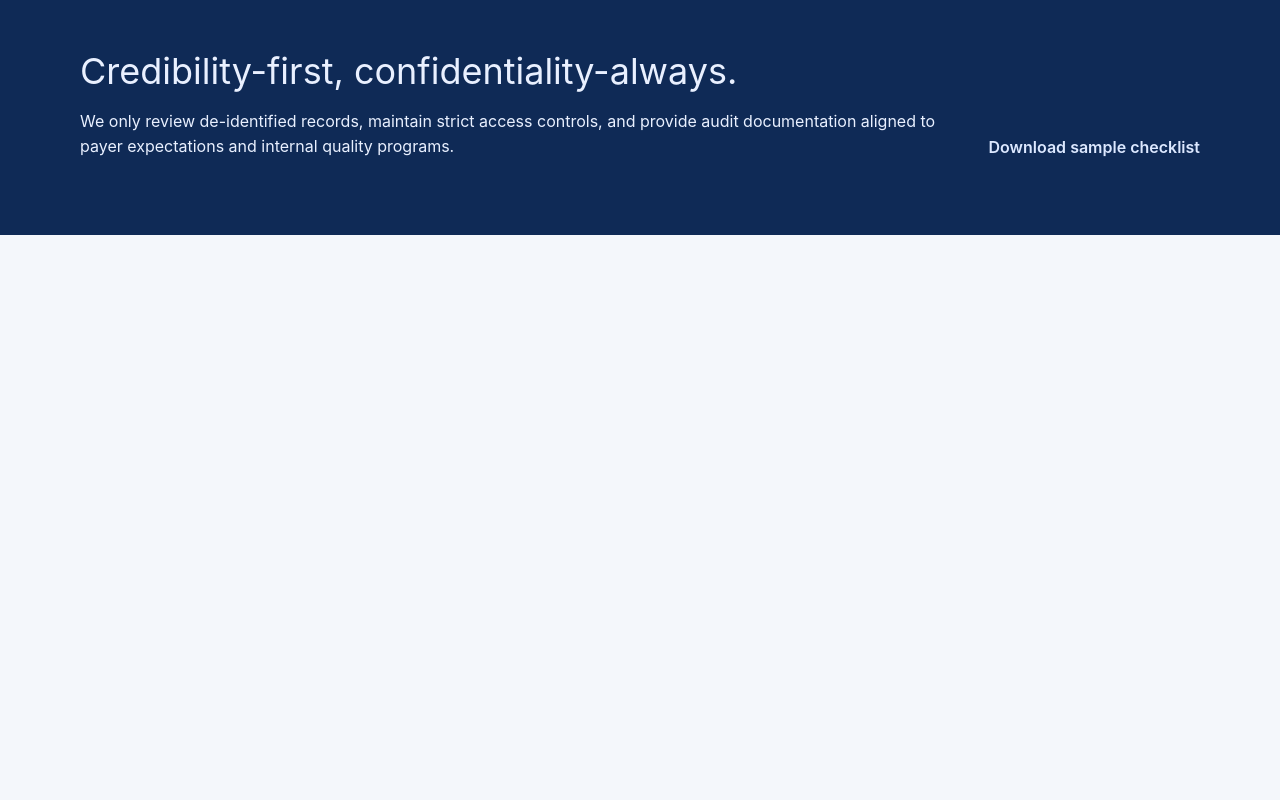
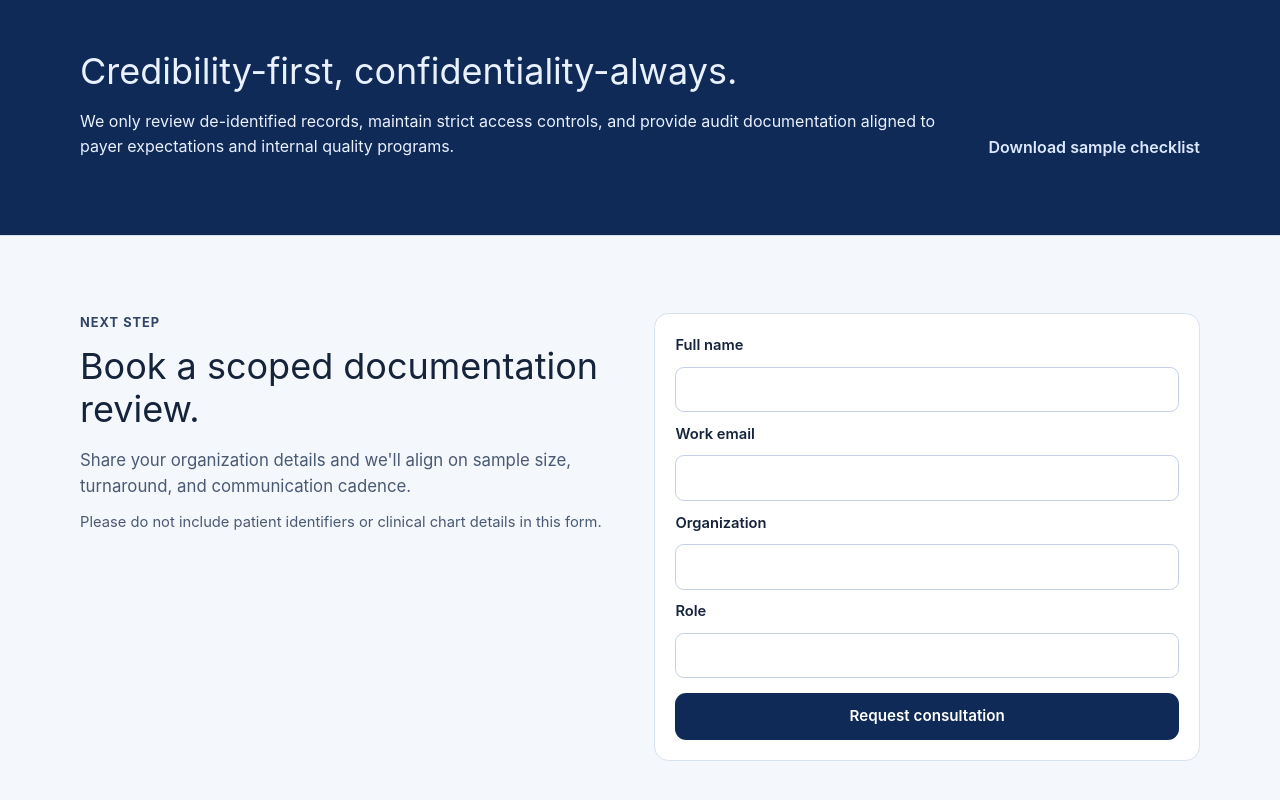
Before and after one commit to moloxanos-pixel/dme-doc-audit-site, a React (Vite) app: page / in a window 1280 px wide. Shown: the part 1958-2758 px from the top of the page. Before the commit the page ends 2193 px from the top, so only its background shows below. Built offline with nearby package versions, Linux system fonts and the light colour scheme.

Commit message:
Add accessible contact section and anchored CTAs

```diff
--- a/src/App.css
+++ b/src/App.css
@@ -107,6 +107,10 @@ p {
   font-weight: 600;
   font-size: 0.95rem;
   cursor: pointer;
+  text-decoration: none;
+  display: inline-flex;
+  align-items: center;
+  justify-content: center;
 }
 
 .btn-primary {
@@ -118,6 +122,13 @@ p {
   background: var(--accent-soft);
   border-color: #cfd9eb;
   color: var(--navy);
+}
+
+.btn:focus-visible,
+.inline-link:focus-visible,
+input:focus-visible {
+  outline: 3px solid #8bb1ff;
+  outline-offset: 2px;
 }
 
 .hero-stats {
@@ -236,6 +247,48 @@ p {
   font-weight: 600;
 }
 
+
+.contact {
+  border-top: 1px solid var(--line);
+}
+
+.contact-layout {
+  display: grid;
+  gap: 1.2rem;
+}
+
+.contact-note {
+  margin-top: 0.75rem;
+  font-size: 0.92rem;
+}
+
+.contact-form {
+  background: var(--surface);
+  border: 1px solid var(--line);
+  border-radius: 0.9rem;
+  padding: 1rem;
+  display: grid;
+  gap: 0.65rem;
+}
+
+.contact-form label {
+  font-weight: 600;
+  color: var(--ink);
+  font-size: 0.92rem;
+}
+
+.contact-form input {
+  border: 1px solid #c4d1e5;
+  border-radius: 0.55rem;
+  padding: 0.62rem 0.7rem;
+  font: inherit;
+  color: var(--ink);
+}
+
+.contact-form .btn {
+  margin-top: 0.25rem;
+}
+
 @media (min-width: 860px) {
   .section {
     padding: 4.8rem 0;
@@ -264,4 +317,14 @@ p {
     grid-template-columns: 1fr auto;
     align-items: end;
   }
+
+  .contact-layout {
+    grid-template-columns: 1fr 1fr;
+    gap: 1.8rem;
+    align-items: start;
+  }
+
+  .contact-form {
+    padding: 1.25rem;
+  }
 }
--- a/src/App.jsx
+++ b/src/App.jsx
@@ -38,8 +38,8 @@ export default function App() {
             </p>
 
             <div className="hero-actions">
-              <button type="button" className="btn btn-primary">Request a sample audit</button>
-              <button type="button" className="btn btn-secondary">See example report</button>
+              <a className="btn btn-primary" href="#contact-sales">Request a sample audit</a>
+              <a className="btn btn-secondary" href="#sample-audit">See example report</a>
             </div>
 
             <ul className="hero-stats" aria-label="Service highlights">
@@ -89,7 +89,7 @@ export default function App() {
           </div>
         </section>
 
-        <section className="section report-showcase">
+        <section className="section report-showcase" id="sample-audit">
           <div className="container report-layout">
             <div>
               <p className="eyebrow">Sample deliverable</p>
@@ -126,7 +126,36 @@ export default function App() {
                 We only review de-identified records, maintain strict access controls, and provide audit documentation aligned to payer expectations and internal quality programs.
               </p>
             </div>
-            <a className="inline-link" href="#">Download sample checklist</a>
+            <a className="inline-link" href="#sample-audit">Download sample checklist</a>
+          </div>
+        </section>
+
+        <section className="section contact" id="contact-sales" aria-labelledby="contact-heading">
+          <div className="container contact-layout">
+            <div>
+              <p className="eyebrow">Next step</p>
+              <h2 id="contact-heading">Book a scoped documentation review.</h2>
+              <p className="lede">
+                Share your organization details and we&apos;ll align on sample size, turnaround, and communication cadence.
+              </p>
+              <p className="contact-note">Please do not include patient identifiers or clinical chart details in this form.</p>
+            </div>
+
+            <form className="contact-form" action="#" method="post">
+              <label htmlFor="fullName">Full name</label>
+              <input id="fullName" name="fullName" type="text" autoComplete="name" required />
+
+              <label htmlFor="workEmail">Work email</label>
+              <input id="workEmail" name="workEmail" type="email" autoComplete="email" required />
+
+              <label htmlFor="organization">Organization</label>
+              <input id="organization" name="organization" type="text" autoComplete="organization" required />
+
+              <label htmlFor="role">Role</label>
+              <input id="role" name="role" type="text" autoComplete="organization-title" required />
+
+              <button type="submit" className="btn btn-primary">Request consultation</button>
+            </form>
           </div>
         </section>
       </main>
```
